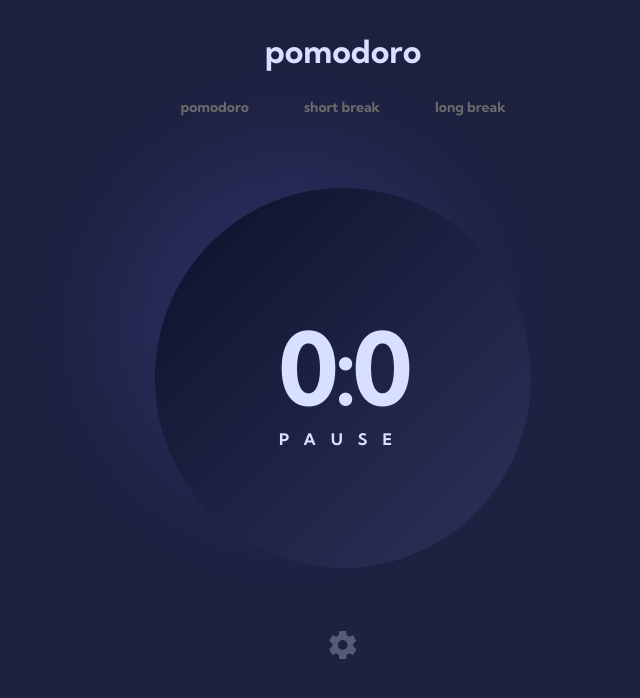
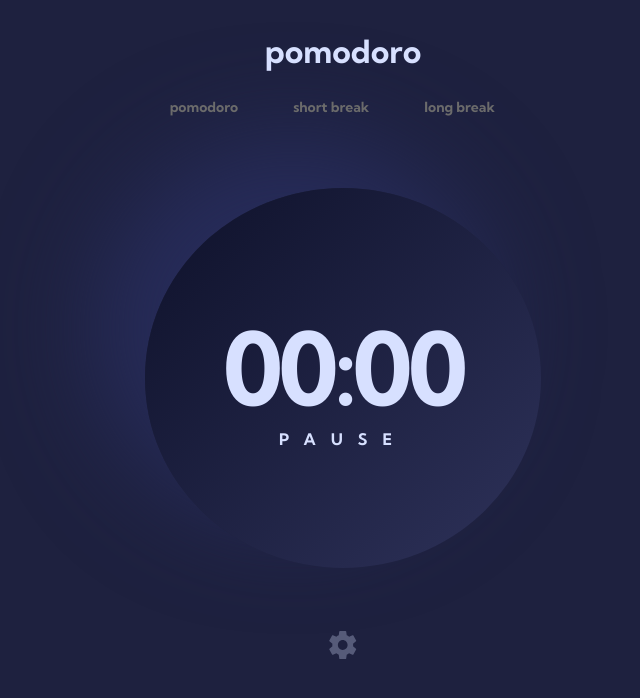
Before and after one commit to zehraecer/pomodoro, a React (Vite) app: page / in a window 1280 px wide. Shown: the top 698 px of the page, without its empty margins (297-937 px from the left). Built offline with nearby package versions, Linux system fonts and the light colour scheme.

Commit message:
değişken ismi değiştirildi

```diff
--- a/src/App.jsx
+++ b/src/App.jsx
@@ -1,6 +1,5 @@
 import { createContext, useEffect, useRef, useState } from 'react'
 import './App.css'
-// import { useGlobalStateContext } from './store/globalStateContext'
 import { Header } from './components/header'
 import { Buttons } from './components/Buttons'
 import { Content } from './components/Content'
@@ -8,31 +7,30 @@ import { Modal } from './components/Modal'
 
 export const UserContext = createContext()
 function App() {
-  // const { state, dispatch } = useGlobalStateContext()
-  // const [counter, setCounter] = useState(0)
   const [isClicked, setIsClicked] = useState(false)
   const modalRef = useRef()
   const formRef = useRef()
-  const [minute, setMinute] = useState(0)
-  const [second, setSecond] = useState(0)
+  const [minute, setMinute] = useState("00")
+  const [second, setSecond] = useState("00")
   const [state, setState] = useState(false)
   const [short, setShort] = useState(0)
 
   useEffect(() => {
 
     if (state === true) {
-      let deneme = setTimeout(() => {
+      let stopTime = setTimeout(() => {
         setSecond(second => second - 1)
         if (second === 0) {
           setMinute(minute => minute - 1)
           setSecond(59)
         }
-      }, 100)
+      }, 1000)
       if (minute === 0 && second === 0) {
-        return clearInterval(deneme)
+        return clearInterval(stopTime)
       }
     }
   }, [minute, second])
+
   return (
     <UserContext.Provider value={{ isClicked, setIsClicked, modalRef, formRef, minute, setMinute, second, setSecond, state, setState, short, setShort }}>
       <div className='container'>
--- a/src/components/Content.jsx
+++ b/src/components/Content.jsx
@@ -2,18 +2,20 @@ import { useContext } from "react"
 import { UserContext } from "../App"
 export const Content = () => {
 
-    const { isClicked, setIsClicked, modalRef, minute, setMinute, second, setSecond } = useContext(UserContext)
+    const { setIsClicked, modalRef, minute, second, deneme } = useContext(UserContext)
 
     const handleClick = () => {
         setIsClicked(isClicked => !isClicked)
         modalRef.current.showModal()
     }
+
+
     return (
 
         <>
             <div>
                 <div className="deneme">
-                    <div className="content">
+                    <div className="content" >
                         <span >{minute}:{second} </span>
                         <h6>PAUSE</h6>
                     </div>
--- a/src/components/Modal.jsx
+++ b/src/components/Modal.jsx
@@ -2,7 +2,7 @@ import { useContext } from "react"
 import { UserContext } from "../App"
 
 export const Modal = () => {
-    const { isClicked, setIsClicked, modalRef, formRef, minute, setMinute, second, setSecond, state, setState } = useContext(UserContext)
+    const { setIsClicked, modalRef, formRef, setMinute, setSecond, setState, setShort } = useContext(UserContext)
     const closeModal = () => {
         setIsClicked(isClicked => !isClicked)
         modalRef.current.close()
@@ -13,6 +13,7 @@ export const Modal = () => {
         const formData = new FormData(formRef.current)
         const formObj = Object.fromEntries(formData.entries());
         setMinute([formObj.pomodoro] - 1)
+        setShort([formObj.short])
         setSecond(59)
         setState(true)
         modalRef.current.close()
```
